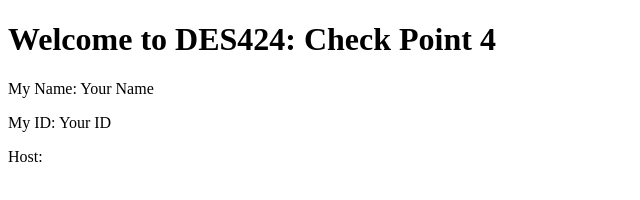
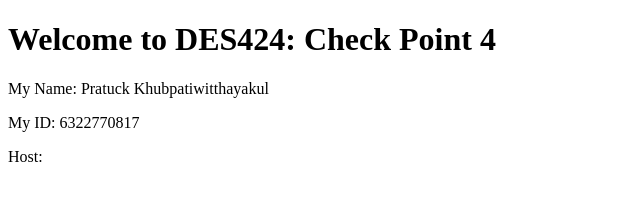
Before and after one commit to Pratuck/DES424_6322770817, a plain HTML site: page src/check4.html in a window 1280 px wide. Shown: the whole page, without its empty margins (0-640 px from the left). Drawn offline with Linux system fonts and the light colour scheme.

Commit message:
Changes to be committed: 	modified:   src/check4.html

```diff
--- a/src/check4.html
+++ b/src/check4.html
@@ -2,8 +2,8 @@
 <html>
 <body>
 <h1>Welcome to DES424: Check Point 4</h1>
-<p>My Name: Your Name</p>
-<p>My ID: Your ID</p>
+<p>My Name: Pratuck Khubpatiwitthayakul</p>
+<p>My ID: 6322770817</p>
 <p>Host: <MY_HOST></p>
 </body>
 </html>
```
